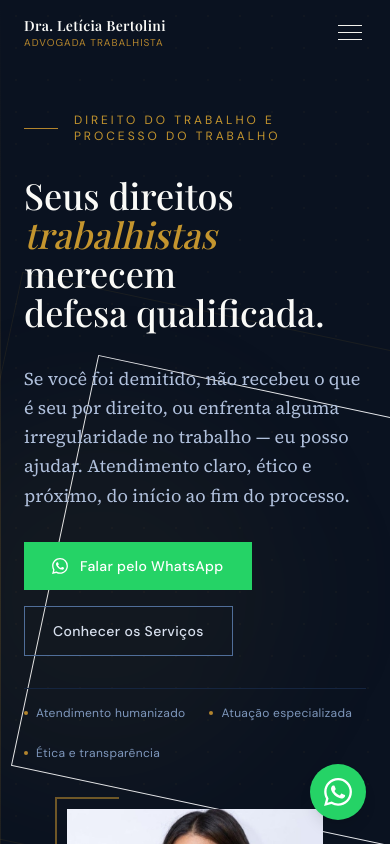
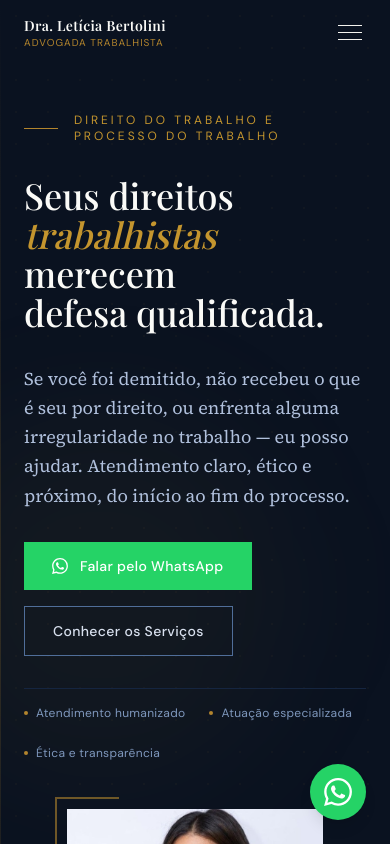
Before and after one commit to edugmenes/site-adv-leticia, a React (Vite) app: page / in a window 390 px wide. Shown: the top 844 px of the page. Built offline with nearby package versions, Linux system fonts and the light colour scheme; a web font is replaced by a local one.

Commit message:
UI updates

```diff
--- a/src/components/Hero.jsx
+++ b/src/components/Hero.jsx
@@ -10,8 +10,9 @@ export default function Hero() {
     >
       {/* Background geometric pattern */}
       <div className="absolute inset-0 pointer-events-none" aria-hidden="true">
-        <div className="absolute -right-32 top-1/2 -translate-y-1/2 w-[560px] h-[560px] border border-gold-500/10 rotate-12" />
-        <div className="absolute -right-20 top-1/2 -translate-y-1/2 w-[420px] h-[420px] border border-gold-500/8 rotate-12" />
+        {/* Squares hidden on mobile to avoid overlapping hero text */}
+        <div className="hidden md:block absolute -right-32 top-1/2 -translate-y-1/2 w-[560px] h-[560px] border border-gold-500/10 rotate-12" />
+        <div className="hidden md:block absolute -right-20 top-1/2 -translate-y-1/2 w-[420px] h-[420px] border border-gold-500/8 rotate-12" />
         <div className="absolute left-0 top-0 bottom-0 w-px bg-gradient-to-b from-transparent via-gold-500/20 to-transparent" />
         <div
           className="absolute inset-0 opacity-[0.04]"
--- a/src/components/Navbar.jsx
+++ b/src/components/Navbar.jsx
@@ -76,11 +76,11 @@ export default function Navbar() {
         </button>
       </nav>
 
-      {/* Mobile menu */}
+      {/* Mobile menu — always fully opaque regardless of scroll position */}
       <div
         className={`md:hidden overflow-hidden transition-all duration-300 ${
-          menuOpen ? 'max-h-96 border-b border-navy-800' : 'max-h-0'
-        } bg-navy-950/98 backdrop-blur-sm`}
+          menuOpen ? 'max-h-96 border-b border-navy-700' : 'max-h-0'
+        } bg-navy-950`}
       >
         <ul className="flex flex-col py-4 px-6 gap-1">
           {navLinks.map(link => (
@@ -99,10 +99,9 @@ export default function Navbar() {
               href="https://wa.me/5511959876073?text=Olá!%20Gostaria%20de%20agendar%20uma%20consulta."
               target="_blank"
               rel="noopener noreferrer"
-              className="btn-whatsapp w-full justify-center"
+              className="btn-primary w-full justify-center"
               onClick={close}
             >
-              <WhatsAppIcon />
               Agendar Consulta
             </a>
           </li>
--- a/src/index.css
+++ b/src/index.css
@@ -5,10 +5,12 @@
 @layer base {
   html {
     scroll-behavior: smooth;
+    overflow-x: hidden;
   }
 
   body {
     @apply bg-cream-50 text-navy-800 font-body antialiased;
+    overflow-x: hidden;
   }
 
   ::selection {
```
